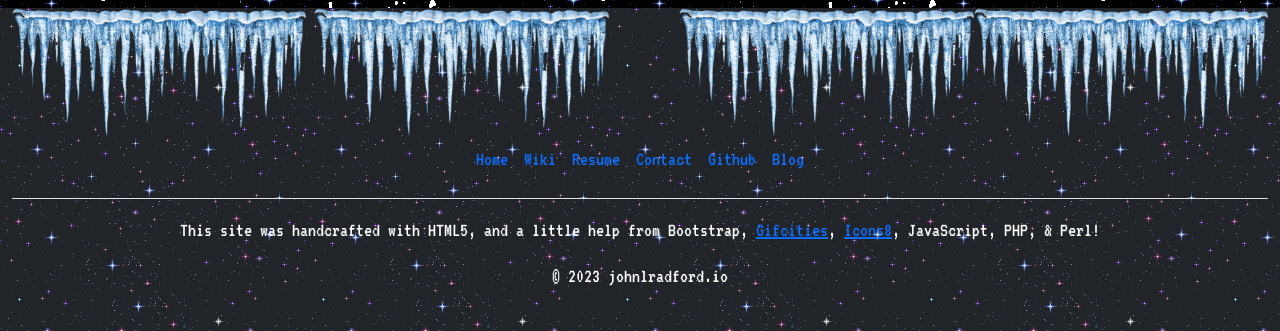
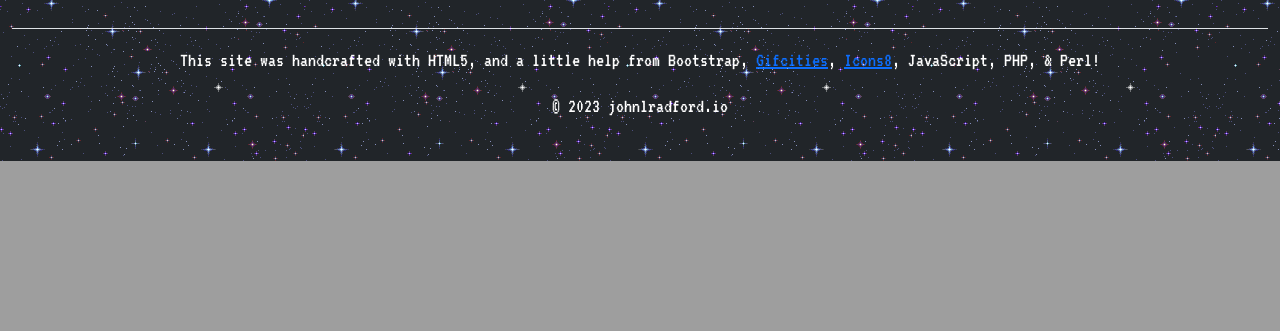
Before and after one commit to BlueSquare23/johnlradford.io, a PHP site: page /resume.php in a window 1280 px wide. Shown: the part 1119-1450 px from the top of the page. After the commit the page ends 1280 px from the top, so only its background shows below. Run offline with PHP 8.4, Linux system fonts and the light colour scheme.

Commit message:
Take down xmas decorations
* Also replace backend php ansi me.html load with frontend js load.
  - Reduces size of initial request.

```diff
--- a/contact.php
+++ b/contact.php
@@ -81,10 +81,6 @@
     <!-- Guestbook word number script -->
     <script src="./static/js/char-count.js"></script>
 
-    <!-- Christmas Stuff -->
-    <img class="xmas-tree-l d-none d-md-block img-fluid" src="/static/img/big_christmas_tree.gif">
-    <img class="xmas-tree-r d-none d-md-block img-fluid" src="/static/img/big_christmas_tree.gif">
-
     <!-- Nice Bootstrap Footer -->
     <?php include "./footer.html" ?>
 
--- a/footer.html
+++ b/footer.html
@@ -1,9 +1,5 @@
 <div class="container-fluid bg-dark">
       <footer class="pb-4">
-        <img style="display: inline-block; width: 23vw;" title="Merry Christmas" alt="footer icicles" class="m-0 p-0 img-fluid" src="/static/img/icicles.png">
-        <img style="display: inline-block; width: 23vw;" title="Merry Christmas" alt="footer icicles" class="m-0 p-0 img-fluid" src="/static/img/icicles.png">
-        <img style="display: inline-block; width: 23vw;" title="Merry Christmas" alt="footer icicles" class="m-0 p-0 img-fluid float-end" src="/static/img/icicles.png">
-        <img style="display: inline-block; width: 23vw;" title="Merry Christmas" alt="footer icicles" class="m-0 p-0 img-fluid float-end" src="/static/img/icicles.png">
         <ul class="nav justify-content-center border-bottom pt-0 mt-0 pb-3 mb-3">
           <li style="color:white;" class="nav-item"><a href="/" class="nav-link px-2">Home</a></li>
           <li style="color:white;" class="nav-item"><a href="https://wiki.johnlradford.io/index.php?title=Main_Page" target="_blank" rel="noopener noreferrer" class="nav-link px-2">Wiki</a></li>
--- a/nav.html
+++ b/nav.html
@@ -33,4 +33,3 @@
         </div>
       </div>
     </nav>
-    <img src="./static/img/christmaslights.gif" style="width: 100%" title="Merry Christmas" alt="Christmas lights banner">
--- a/resume.php
+++ b/resume.php
@@ -23,10 +23,6 @@
 
     <iframe src="./resume.pdf" style="width:100%; height:1000px"></iframe>
 
-    <!-- Christmas Stuff -->
-    <img class="xmas-tree-l d-none d-md-block img-fluid" src="/static/img/big_christmas_tree.gif">
-    <img class="xmas-tree-r d-none d-md-block img-fluid" src="/static/img/big_christmas_tree.gif">
-
     <!-- Nice Bootstrap Footer -->
     <?php include "./footer.html" ?>
 
--- a/static/css/main.css
+++ b/static/css/main.css
@@ -35,8 +35,3 @@ body {
   bottom: 85px;
   right: 15vw;
 }
-
-.snow {
-  background-image: url(/static/img/snowing.gif);
-  background-repeat: repeat;
-}
```
Also changed, not shown: about.html (+12 -2 lines), index.php (+0 -18 lines).
